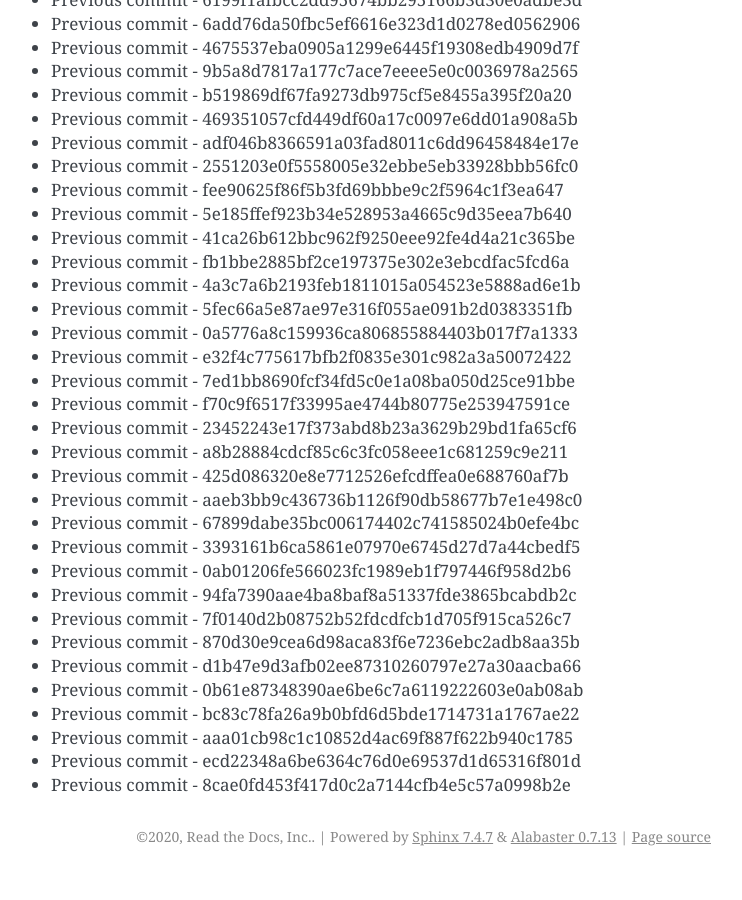
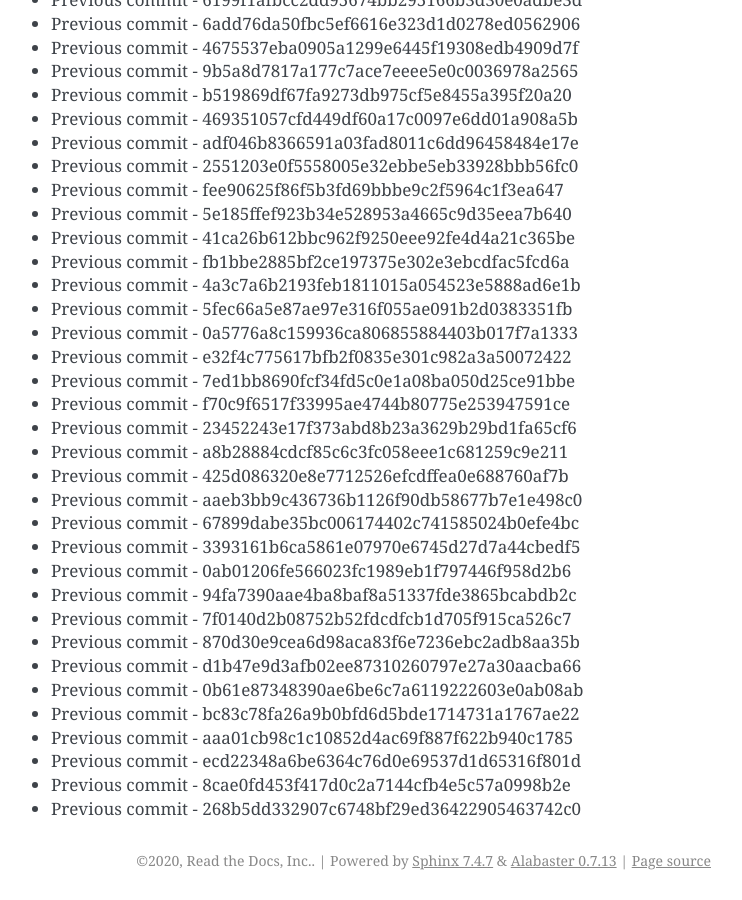
Before and after one commit to readthedocs/rtd-git-stresstest, a Sphinx documentation site: the page built from docs/updates.rst, in a window 1280 px wide and 900 px high, scrolled down 92226 px. Shown: the whole window, without its empty margins (399-1141 px from the left). Built offline with Sphinx 7.4.7, drawn with Linux system fonts in a browser that asks for light colours; before the commit the page ends 93102 px from its top, so only the background shows below that.

Commit message:
Generating commit from previous: 268b5dd332907c6748bf29ed36422905463742c0

```diff
--- a/docs/updates.rst
+++ b/docs/updates.rst
@@ -3907,3 +3907,4 @@ It can be tested for any performance characteristics.
 * Previous commit - aaa01cb98c1c10852d4ac69f887f622b940c1785
 * Previous commit - ecd22348a6be6364c76d0e69537d1d65316f801d
 * Previous commit - 8cae0fd453f417d0c2a7144cfb4e5c57a0998b2e
+* Previous commit - 268b5dd332907c6748bf29ed36422905463742c0
```
